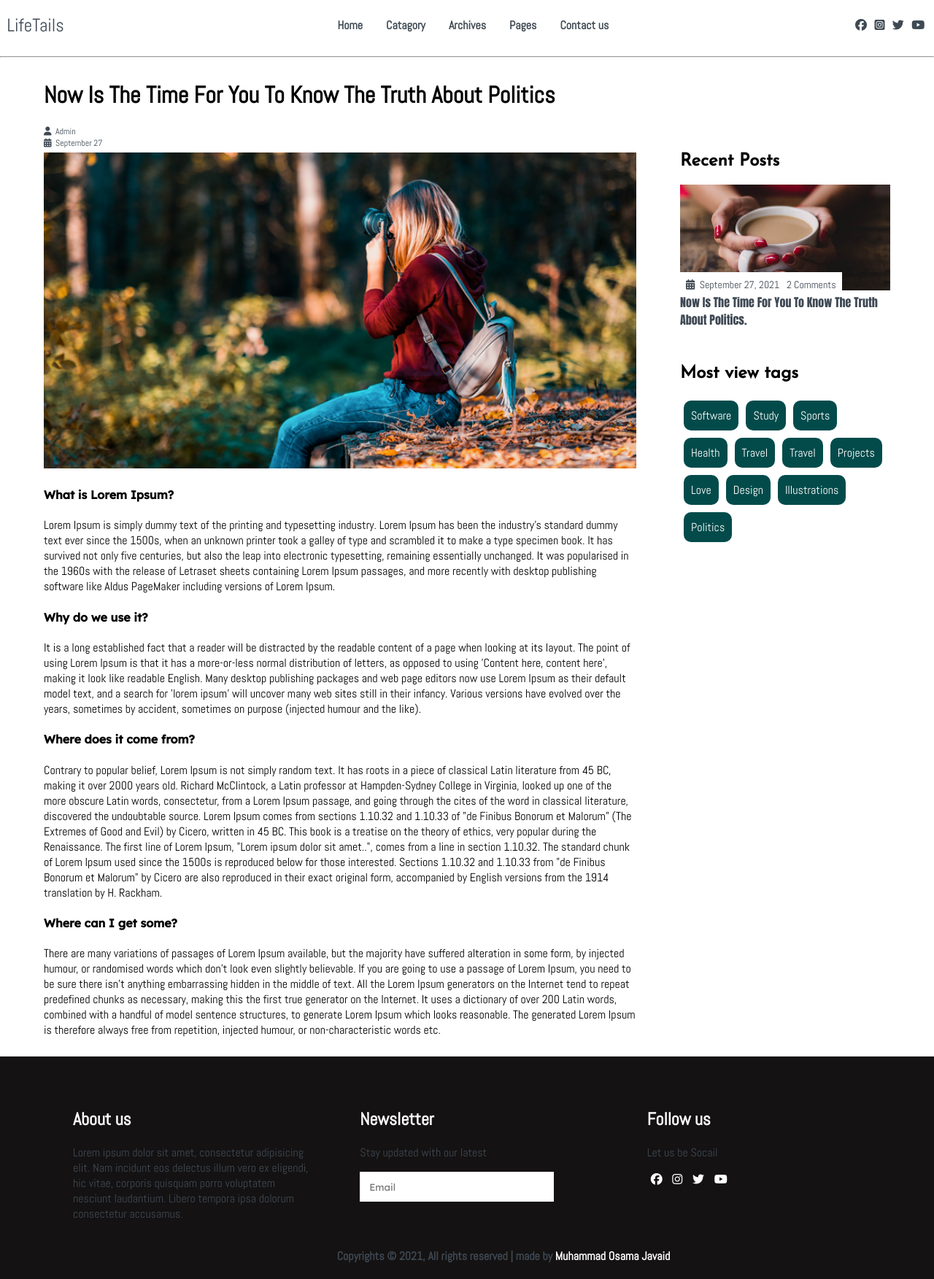
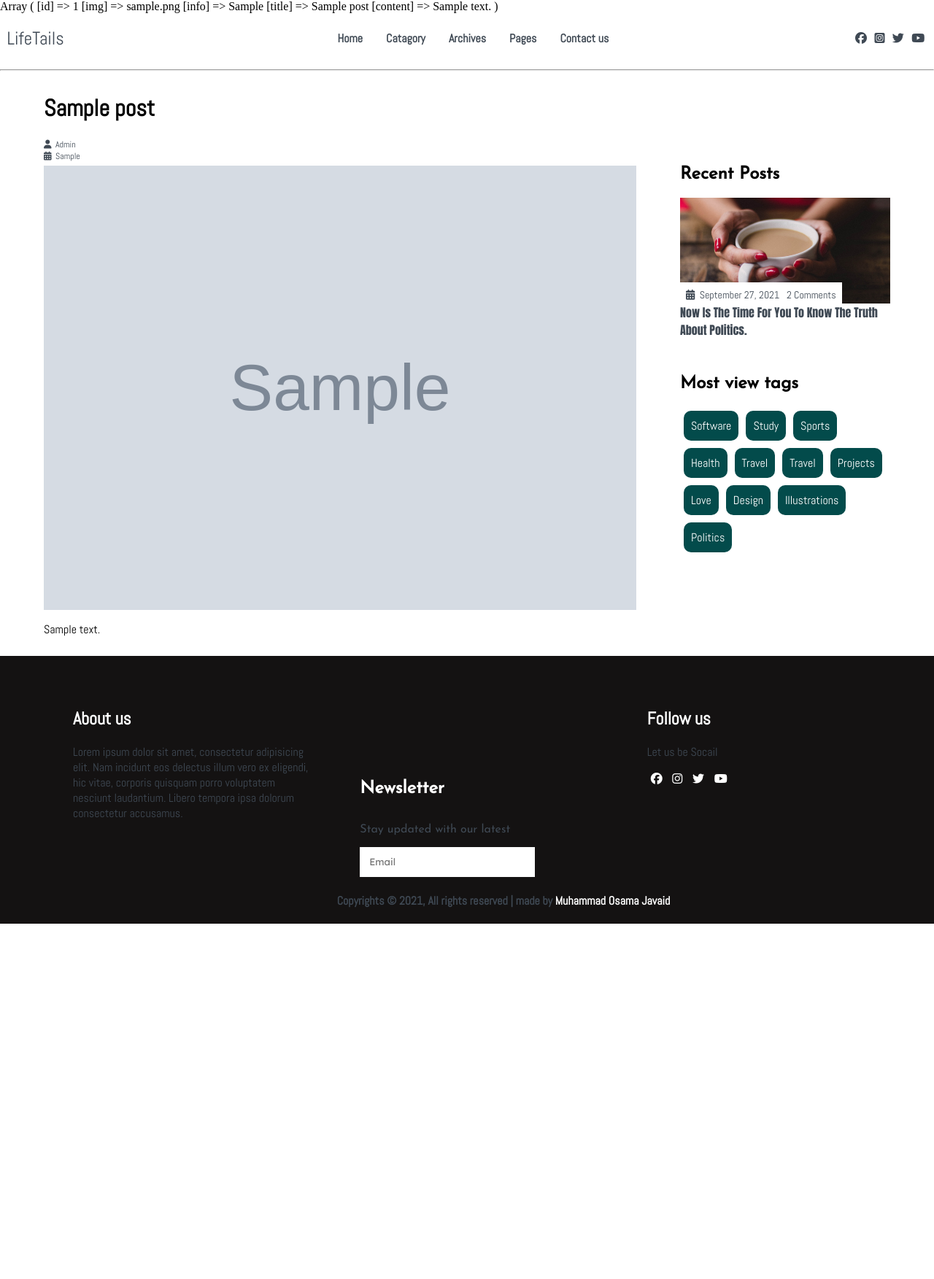
Before and after one commit to EncoderBytes/LifeTails, a PHP site: page /blogpost/blogpost.php in a window 1280 px wide. Shown: the whole page at 73% size. After the commit the page ends 1266 px from the top, so only its background shows below. Run offline with PHP 8.4, Linux system fonts and the light colour scheme; tables that the repository leaves empty or names only in its code hold one stand-in row (values such as "Sample post"); grey boxes marked "Sample" are stand-in pictures; some libraries are stand-ins or nearby versions.

Commit message:
image retriving

```diff
--- a/blogpost/blogpost.php
+++ b/blogpost/blogpost.php
@@ -1,3 +1,12 @@
+<?php
+        include('../database/config.php');
+        $sql = "SELECT * FROM blog_post";
+        $query = mysqli_query($conn, $sql);
+        // $single_query = mysqli_num_rows($query);
+        // print_r($single_query);
+        $row =  mysqli_fetch_assoc($query);
+        print_r($row);
+?>
 <!DOCTYPE html>
 <html lang="en">
 <head>
@@ -48,83 +57,30 @@
         </div>
     </nav> <hr>
 
+
     <div class="postpublished">
+
         <div class="postpublished-post">
             <div class="postpublished-content">
                 <div class="postpublished-title">
-                    <h1>Now Is The Time For You To Know The Truth About Politics</h1>
+                    <h1><?php echo $row['title']?></h1>
                     <div class="postpublished-info">
                         <span><i class="fas fa-user text-grey"></i>&nbsp;&nbsp;Admin</span><br>
-                        <span><i class="fas fa-calendar-alt text-gray"></i>&nbsp;&nbsp;September 27</span>
+                        <span><i class="fas fa-calendar-alt text-gray"></i>&nbsp;&nbsp;<?php echo $row['info']?></span>
                     </div>
 
                     <div class="postpublished-img">
-                        <img src="../assets/Blog-post/blog1.png" alt="">
+                    <img src="<?php echo '../image/' . $row['img'] ?>" alt="image here">
                     </div>
                 </div>
 
                 <p>
-                    <h4>What is Lorem Ipsum?</h4>
-                    Lorem Ipsum is simply dummy text of the printing
-                    and typesetting industry. Lorem Ipsum has been the
-                    industry's standard dummy text ever since the 1500s, when an unknown
-                    printer took a galley of type and scrambled it to make a type specimen book.
-                    It has survived not only five centuries, but also the leap into electronic typesetting,
-                    remaining essentially unchanged. It was popularised in the
-                    1960s with the release of Letraset sheets containing Lorem Ipsum
-                    passages, and more recently with desktop publishing software like Aldus
-                    PageMaker including versions of Lorem Ipsum.
-
-                    <h4>Why do we use it?</h4>
-                    It is a long established fact that a reader will be distracted by
-                    the readable content of a page when looking at its layout. The point
-                    of using Lorem Ipsum is that it has a more-or-less normal distribution
-                    of letters, as opposed to using 'Content here, content here', making it
-                    look like readable English. Many desktop publishing packages and web page
-                    editors now use Lorem Ipsum as their default model text, and a search for
-                    'lorem ipsum' will uncover many web sites still in their infancy. Various
-                    versions have evolved over the years, sometimes by accident, sometimes on
-                    purpose (injected humour and the like).
-
-
-                   <h4>Where does it come from?</h4>
-                    Contrary to popular belief, Lorem
-                    Ipsum is not simply random text. It has
-                    roots in a piece of classical Latin literature
-                    from 45 BC, making it over 2000 years old.
-                    Richard McClintock, a Latin professor at Hampden-Sydney
-                    College in Virginia, looked up one of the more obscure
-                    Latin words, consectetur, from a Lorem Ipsum passage, and going
-                    through the cites of the word in classical literature, discovered
-                    the undoubtable source. Lorem Ipsum comes from sections 1.10.32 and
-                    1.10.33 of "de Finibus Bonorum et Malorum" (The Extremes of Good and Evil)
-                    by Cicero, written in 45 BC. This book is a treatise on the theory of ethics,
-                    very popular during the Renaissance. The first line of Lorem Ipsum, "Lorem ipsum
-                    dolor sit amet..", comes from a line in section 1.10.32.
-
-                    The standard chunk of Lorem
-                    Ipsum used since the 1500s is reproduced
-                    below for those interested. Sections 1.10.32
-                    and 1.10.33 from "de Finibus Bonorum et Malorum"
-                    by Cicero are also reproduced in their exact original
-                    form, accompanied by English versions from the 1914 translation by H. Rackham.
-
-                    <h4>Where can I get some?</h4>
-                    There are many variations of passages
-                    of Lorem Ipsum available, but the majority
-                    have suffered alteration in some form, by injected humour,
-                    or randomised words which don't look even slightly believable.
-                    If you are going to use a passage of Lorem Ipsum, you need to be sure
-                    there isn't anything embarrassing hidden in the middle of text. All the
-                    Lorem Ipsum generators on the Internet tend to repeat predefined chunks as necessary,
-                    making this the first true generator on the Internet. It uses a dictionary of over 200
-                    Latin words, combined with a handful of model sentence structures, to generate Lorem Ipsum
-                    which looks reasonable. The generated Lorem Ipsum is therefore always free from repetition,
-                    injected humour, or non-characteristic words etc.
+                    <?php echo $row['content']?>
                 </p>
 
             </div>
         </div>
+
         <aside>
 
             <div class="recentposts">
--- a/database/config.php
+++ b/database/config.php
@@ -1,43 +1,7 @@
 <?php
-
+// error_reporting(0);
 $conn = new mysqli("localhost","root","","life_tails");
-
-// // Check connection
-// if(!$conn){
-//     echo 'not connected'
-// }
-// // $dbServer = "localhost";
-// // $dbUsername = "";
-// // $dbPassword = "";
-// // $dbName = "life_tails";
-// $connect = mysqli_connect ($dbServer, $dbUsername, $dbPassword, $dbName);
-
 // print_r($query);
 // die();
 
 ?>
-<?php
-if(isset($_REQUEST['upload_post'])){
-
-    $filename = $_FILES["p_image"]["name"];
-    $tempname = $_FILES["p_image"]["tmp_name"];
-        $folder = "image/".$filename;
-
-        // Now let's move the uploaded image into the folder: image
-        if (move_uploaded_file($tempname, $folder))  {
-            $msg = "Image uploaded successfully";
-        }else{
-            $msg = "Failed to upload image";
-      }
-    $img = $_REQUEST['p_image'];
-    $info = $_REQUEST['p_info'];
-    $title = $_REQUEST['p_title'];
-    $content = $_REQUEST['p_content'];
-
-    $insert =  "INSERT INTO blog_post(img, info, title,  content) values ('$img', '$info', '$title', '$content')";
-    mysqli_query($conn, $insert);
-
-    // header("Location: ../index.php");
-    // exit(0);
-}
-?>
--- /dev/null
+++ b/image/desktop.ini
@@ -0,0 +1,4 @@
+[ViewState]
+Mode=
+Vid=
+FolderType=Generic
```
Also changed, not shown: blogpost/createBlog.php (+41 -4 lines), index.php (+10 -8 lines), image/IMG_20180407_165046.jpg (added), image/m-blog-1.jpg (added), image/m-blog-3.jpg (added), image/post-4.png (added).
